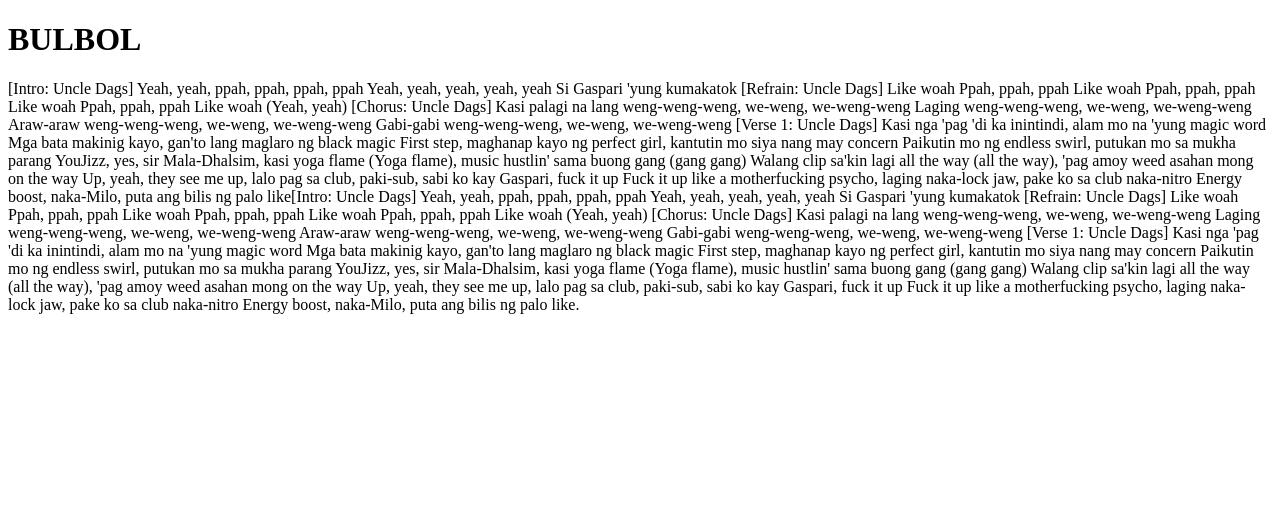
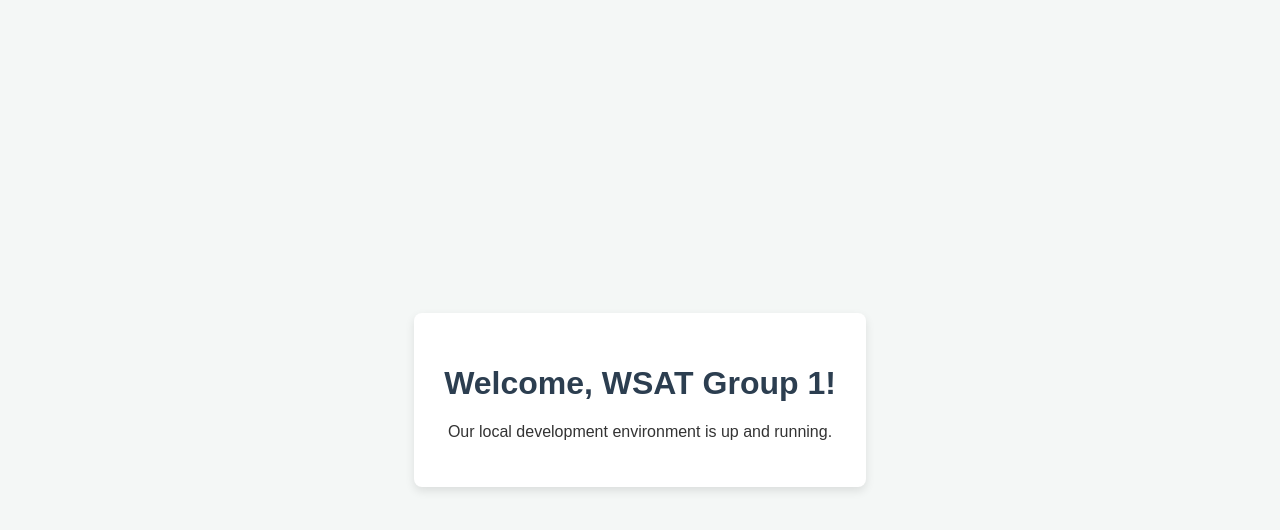
Before and after one commit to maynardrms-BSIT4B/wsat-group-1-project, a plain HTML site: page index.html in a window 1280 px wide. Drawn offline with Linux system fonts and the light colour scheme.

Commit message:
Add basic styling and layout

```diff
--- a/index.html
+++ b/index.html
@@ -1,68 +1,15 @@
 <!DOCTYPE html>
-<html>
-  <head>
-    <title>\GROUP 1 WSAT Project</title>
-  </head>
-  <body>
-    <h1>BULBOL</h1>
-    <p>[Intro: Uncle Dags]
-Yeah, yeah, ppah, ppah, ppah, ppah
-Yeah, yeah, yeah, yeah, yeah
-Si Gaspari 'yung kumakatok
-
-[Refrain: Uncle Dags]
-Like woah
-Ppah, ppah, ppah
-Like woah
-Ppah, ppah, ppah
-Like woah
-Ppah, ppah, ppah
-Like woah (Yeah, yeah)
-
-[Chorus: Uncle Dags]
-Kasi palagi na lang weng-weng-weng, we-weng, we-weng-weng
-Laging weng-weng-weng, we-weng, we-weng-weng
-Araw-araw weng-weng-weng, we-weng, we-weng-weng
-Gabi-gabi weng-weng-weng, we-weng, wе-weng-weng
-
-[Verse 1: Uncle Dags]
-Kasi nga 'pag 'di ka inintindi, alam mo na 'yung magic word
-Mga bata makinig kayo, gan'to lang maglaro ng black magic
-First step, maghanap kayo ng pеrfect girl, kantutin mo siya nang may concern
-Paikutin mo ng endless swirl, putukan mo sa mukha parang YouJizz, yes, sir
-Mala-Dhalsim, kasi yoga flame (Yoga flame), music hustlin' sama buong gang (gang gang)
-Walang clip sa'kin lagi all the way (all the way), 'pag amoy weed asahan mong on the way
-Up, yeah, they see me up, lalo pag sa club, paki-sub, sabi ko kay Gaspari, fuck it up
-Fuck it up like a motherfucking psycho, laging naka-lock jaw, pake ko sa club naka-nitro
-Energy boost, naka-Milo, puta ang bilis ng palo like[Intro: Uncle Dags]
-Yeah, yeah, ppah, ppah, ppah, ppah
-Yeah, yeah, yeah, yeah, yeah
-Si Gaspari 'yung kumakatok
-
-[Refrain: Uncle Dags]
-Like woah
-Ppah, ppah, ppah
-Like woah
-Ppah, ppah, ppah
-Like woah
-Ppah, ppah, ppah
-Like woah (Yeah, yeah)
-
-[Chorus: Uncle Dags]
-Kasi palagi na lang weng-weng-weng, we-weng, we-weng-weng
-Laging weng-weng-weng, we-weng, we-weng-weng
-Araw-araw weng-weng-weng, we-weng, we-weng-weng
-Gabi-gabi weng-weng-weng, we-weng, wе-weng-weng
-
-[Verse 1: Uncle Dags]
-Kasi nga 'pag 'di ka inintindi, alam mo na 'yung magic word
-Mga bata makinig kayo, gan'to lang maglaro ng black magic
-First step, maghanap kayo ng pеrfect girl, kantutin mo siya nang may concern
-Paikutin mo ng endless swirl, putukan mo sa mukha parang YouJizz, yes, sir
-Mala-Dhalsim, kasi yoga flame (Yoga flame), music hustlin' sama buong gang (gang gang)
-Walang clip sa'kin lagi all the way (all the way), 'pag amoy weed asahan mong on the way
-Up, yeah, they see me up, lalo pag sa club, paki-sub, sabi ko kay Gaspari, fuck it up
-Fuck it up like a motherfucking psycho, laging naka-lock jaw, pake ko sa club naka-nitro
-Energy boost, naka-Milo, puta ang bilis ng palo like.</p>
-  </body>
+<html lang="en">
+<head>
+    <meta charset="UTF-8">
+    <meta name="viewport" content="width=device-width, initial-scale=1.0">
+    <title>WSAT Group 1 Project</title>
+    <link rel="stylesheet" href="styles.css">
+</head>
+<body>
+    <div class="container">
+        <h1>Welcome, WSAT Group 1!</h1>
+        <p>Our local development environment is up and running.</p>
+    </div>
+</body>
 </html>
--- /dev/null
+++ b/styles.css
@@ -0,0 +1,22 @@
+body {
+    font-family: Arial, sans-serif;
+    background-color: #f4f7f6;
+    color: #333;
+    display: flex;
+    justify-content: center;
+    align-items: center;
+    height: 100vh;
+    margin: 0;
+}
+
+.container {
+    background: #ffffff;
+    padding: 30px;
+    border-radius: 8px;
+    box-shadow: 0 4px 10px rgba(0, 0, 0, 0.1);
+    text-align: center;
+}
+
+h1 {
+    color: #2c3e50;
+}
```
